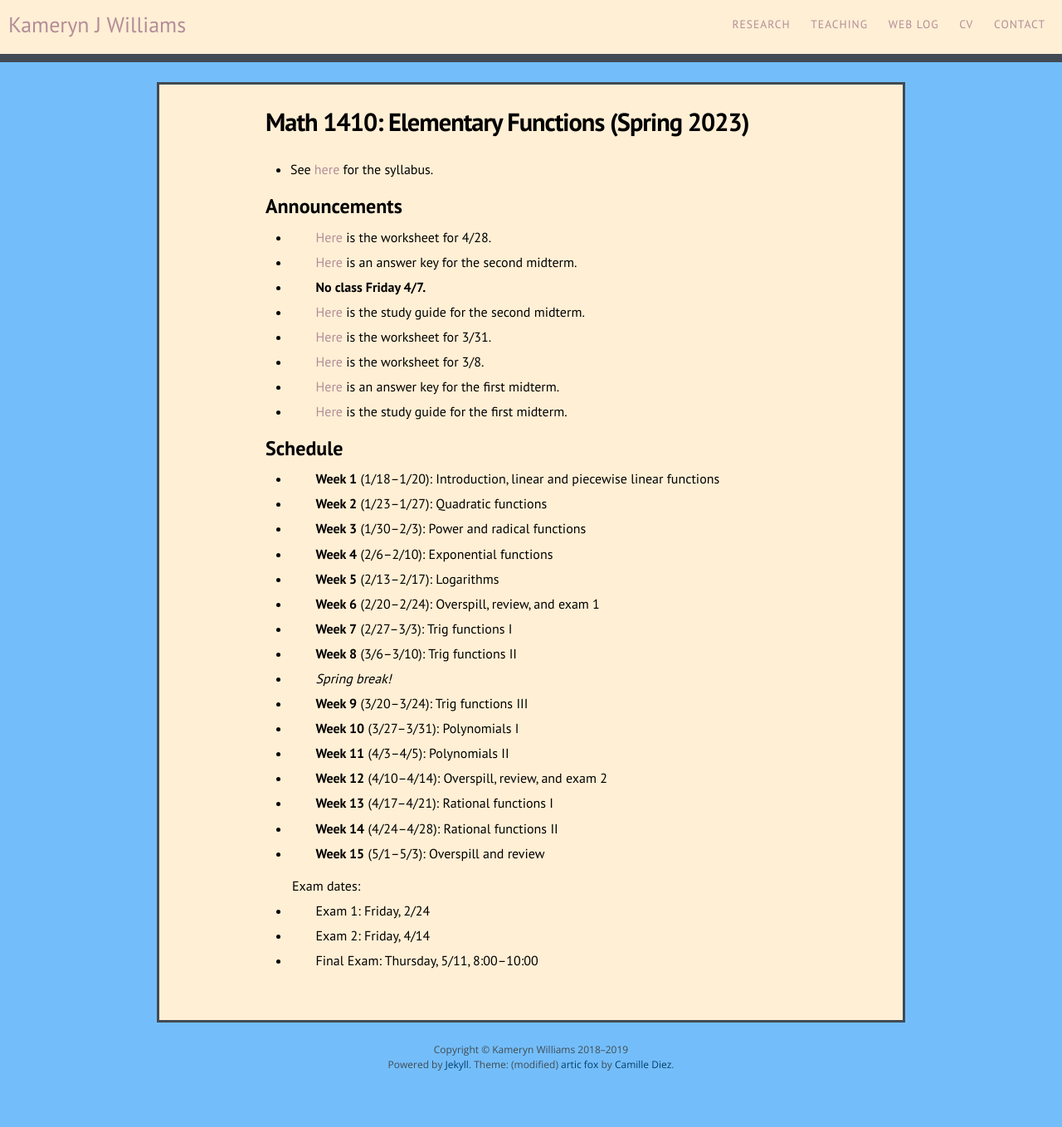
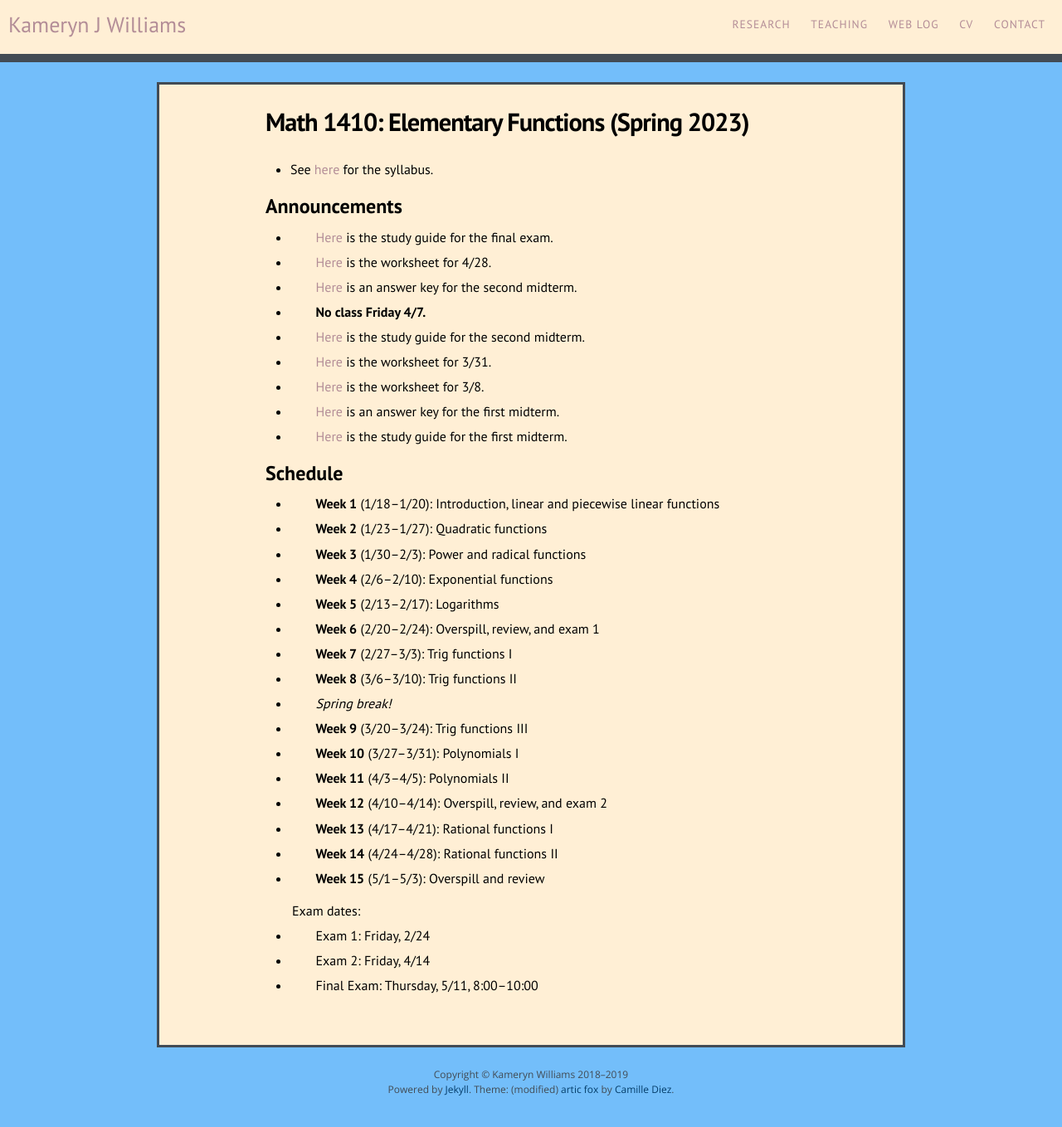
Before and after one commit to kamerynjw/kamerynjw.github.io, a Jekyll site: the page built from teaching/2023/math1410.md, in a window 1280 px wide. Shown: the whole page at 83% size. Built offline with Jekyll 4.4.1, drawn with Linux system fonts in a browser that asks for light colours; nearby versions of some CDN libraries; before the commit the page ends 1329 px from its top, so only the background shows below that.

Commit message:
final study guides

```diff
--- a/teaching/2023/math1410.md
+++ b/teaching/2023/math1410.md
@@ -10,6 +10,8 @@ permalink: /teaching/2023/math1410/
 
 Announcements
 -------------
+
+* [Here]({{ page.url }}sgf.pdf) is the study guide for the final exam.
 
 * [Here]({{ page.url }}4.28.pdf) is the worksheet for 4/28.
 
```
Also changed, not shown: teaching/2023/math1420.md (+2 -0 lines), 2 other files.
